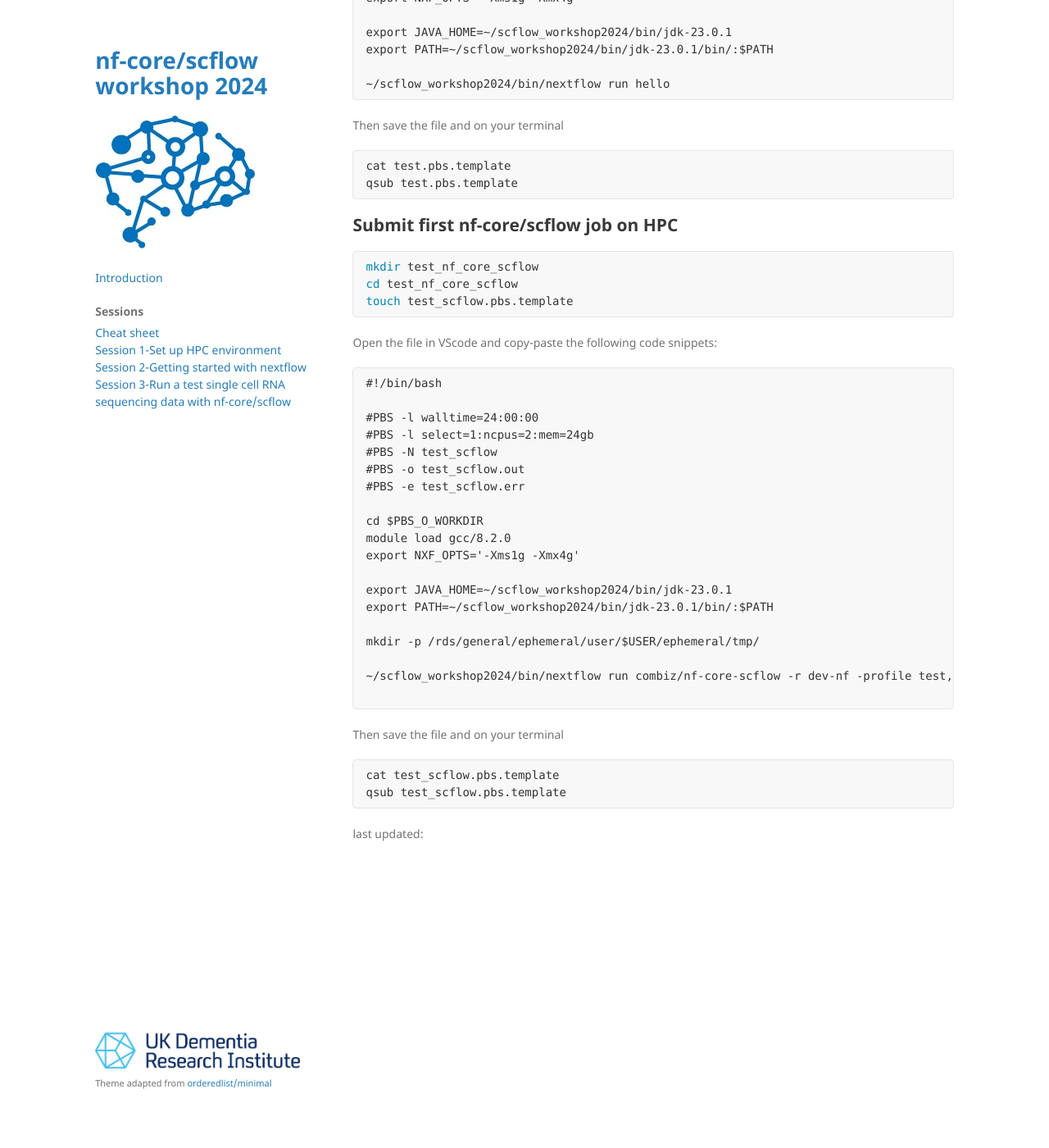
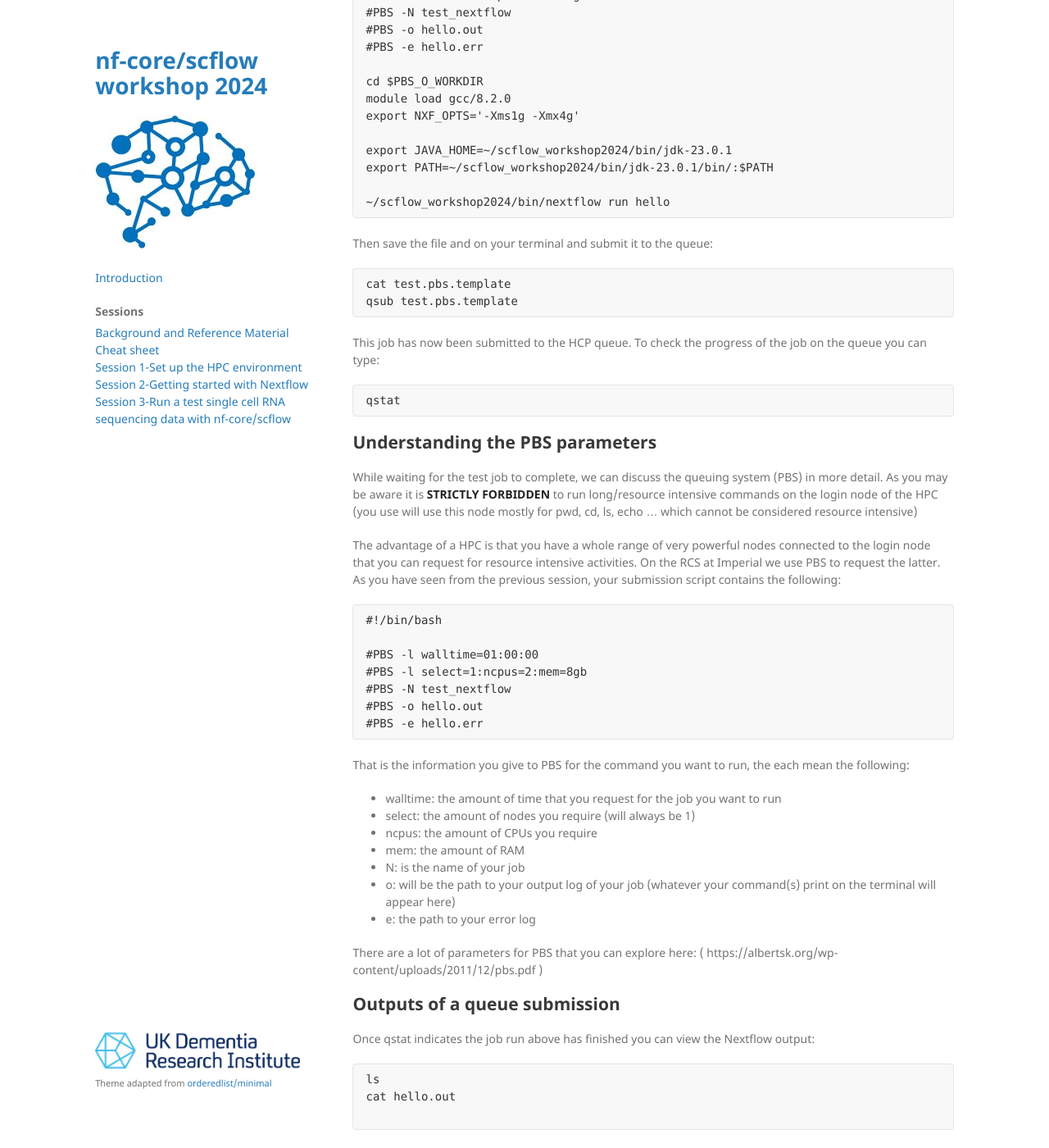
Before and after one commit to nfancy/scflow-workshop2024.github.io, a Jekyll site: the page built from docs/pages/main/session-2.md, in a window 1280 px wide and 1400 px high, scrolled down 1568 px. Shown: the whole window at 82% size. Built offline with Jekyll 4.4.1, drawn with Linux system fonts in a browser that asks for light colours; the repository's description, which GitHub fills in, is left out; some of the changed text lies outside the part shown.

Commit message:
Update session-3.md

````diff
--- a/docs/pages/main/session-2.md
+++ b/docs/pages/main/session-2.md
@@ -2,12 +2,12 @@
 layout: doc
 tool: true
 
-title: Session 2-Getting started with nextflow
+title: Session 2-Getting started with Nextflow
 ---
 
 ## Prepare workspace
 
-It's important to prepare your workspace before runnning any analysis. We will first create the workshop directory and install all the required softwares.
+We need to install Nextflow and prepare your workspace before runnning any analyses. We will first create the workshop directory and install all the required software.
 
 ```bash
 mkdir -p scflow_workshop2024
@@ -33,9 +33,12 @@ chmod +x nextflow
 
 ## Download Java
 
+We need to install Java:
+
 ```bash
 wget https://download.oracle.com/java/23/latest/jdk-23_linux-x64_bin.tar.gz
 tar -xvzf jdk-23_linux-x64_bin.tar.gz
+rm jdk-23_linux-x64_bin.tar.gz
 ```
 
 Let's inspect what we have in our directories so far:
@@ -48,7 +51,7 @@ pwd
 ls
 ```
 
-## Run "Hello World" to continue the legacy
+## Run "Hello World" Nextflow pipeline to continue the legacy
 
 ```bash
 export JAVA_HOME=~/scflow_workshop2024/bin/jdk-23.0.1
@@ -63,7 +66,11 @@ pwd
 ls
 ```
 
+Working files produced during the pipeline processing are put into  directories inside "work".
+
 ## Submit first nextflow job on HPC
+
+Next we will submit a nextflow job to the cluster, using the working directory test_nextflow:
 
 ```bash
 mkdir test_nextflow
@@ -71,7 +78,7 @@ cd test_nextflow
 touch test.pbs.template
 ```
 
-Open the file in VScode and copy-paste the following code snippets:
+Open the file test.pbs.template in VScode and copy-paste the following code snippet:
 
 ```
 #!/bin/bash
@@ -92,48 +99,51 @@ export PATH=~/scflow_workshop2024/bin/jdk-23.0.1/bin/:$PATH
 ~/scflow_workshop2024/bin/nextflow run hello
 ```
 
-Then save the file and on your terminal
+Then save the file and on your terminal and submit it to the queue:
 
 ```
 cat test.pbs.template
 qsub test.pbs.template
 ```
+This job has now been submitted to the HCP queue.  To check the progress of the job on the queue you can type:
 
-## Submit first nf-core/scflow job on HPC
-
-```bash
-mkdir test_nf_core_scflow
-cd test_nf_core_scflow
-touch test_scflow.pbs.template
+```
+qstat
 ```
 
-Open the file in VScode and copy-paste the following code snippets:
+## Understanding the PBS parameters
+
+While waiting for the test job to complete, we can discuss the queuing system (PBS) in more detail. As you may be aware it is **STRICTLY FORBIDDEN** to run long/resource intensive commands on the login node of the HPC (you use will use this node mostly for pwd, cd, ls, echo ... which cannot be considered resource intensive)
+
+The advantage of a HPC is that you have a whole range of very powerful nodes connected to the login node that you can request for resource intensive activities. On the RCS at Imperial we use PBS to request the latter. As you have seen from the previous session, your submission script contains the following:
 
 ```
 #!/bin/bash
 
-#PBS -l walltime=24:00:00
-#PBS -l select=1:ncpus=2:mem=24gb
-#PBS -N test_scflow
-#PBS -o test_scflow.out
-#PBS -e test_scflow.err
+#PBS -l walltime=01:00:00
+#PBS -l select=1:ncpus=2:mem=8gb
+#PBS -N test_nextflow
+#PBS -o hello.out
+#PBS -e hello.err
+```
 
-cd $PBS_O_WORKDIR
-module load gcc/8.2.0
-export NXF_OPTS='-Xms1g -Xmx4g'
+That is the information you give to PBS for the command you want to run, the each mean the following:
+- walltime: the amount of time that you request for the job you want to run
+- select: the amount of nodes you require (will always be 1)
+- ncpus: the amount of CPUs you require
+- mem: the amount of RAM
+- N: is the name of your job
+- o: will be the path to your output log of your job (whatever your command(s) print on the terminal will appear here)
+- e: the path to your error log
 
-export JAVA_HOME=~/scflow_workshop2024/bin/jdk-23.0.1
-export PATH=~/scflow_workshop2024/bin/jdk-23.0.1/bin/:$PATH
+There are a lot of parameters for PBS that you can explore here: ( https://albertsk.org/wp-content/uploads/2011/12/pbs.pdf )
 
-mkdir -p /rds/general/ephemeral/user/$USER/ephemeral/tmp/
+## Outputs of a queue submission
 
-~/scflow_workshop2024/bin/nextflow run combiz/nf-core-scflow -r dev-nf -profile test,singularity,imperial
+Once qstat indicates the job run above has finished you can view the Nextflow output:
 
 ```
-
-Then save the file and on your terminal
+ls
+cat hello.out
 
 ```
-cat test_scflow.pbs.template
-qsub test_scflow.pbs.template
-```
````
Also changed, not shown: other parts of docs/pages/main/session-2.md (+1 -1 lines), docs/pages/main/background-material.md (added, +22 -0 lines), docs/pages/main/session-1.md (+33 -7 lines), docs/pages/main/session-3.md (+25 -19 lines), docs/assets/img/HPC.png (added), docs/assets/img/open_folder_1.png (added), docs/assets/img/open_folder_2.png (added), 1 other file.
